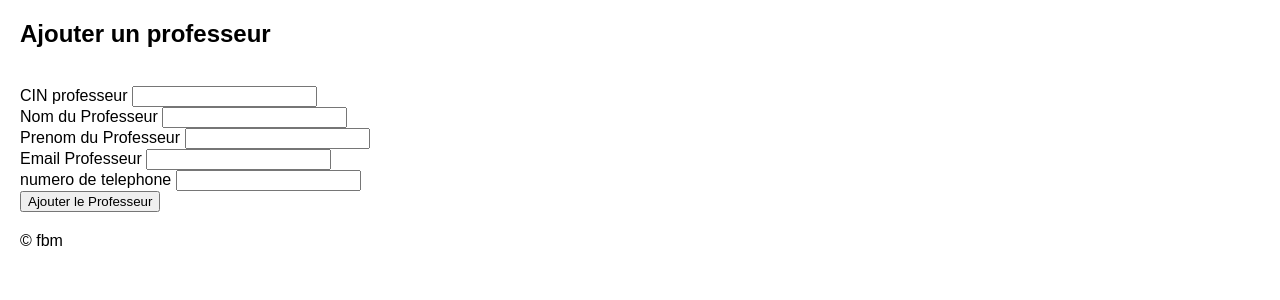
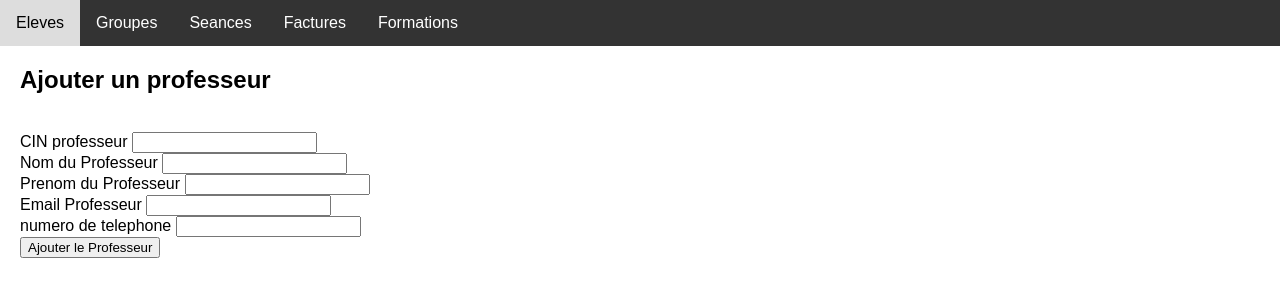
Before and after one commit to TFerhan/studies-management, a Flask app: page /ajouter_prof in a window 1280 px wide. Shown: the top 300 px of the page. Run offline with Flask 3, Linux system fonts and the light colour scheme; some libraries are stand-ins or nearby versions.

Commit message:
Update base.html

```diff
--- a/prj/templates/base.html
+++ b/prj/templates/base.html
@@ -1,26 +1,22 @@
-<!-- templates/base.html -->
-
 <!DOCTYPE html>
 <html lang="en">
 <head>
     <meta charset="UTF-8">
+    <meta http-equiv="X-UA-Compatible" content="IE=edge">
     <meta name="viewport" content="width=device-width, initial-scale=1.0">
     <link rel="stylesheet" href="{{ url_for('static', filename='css/style.css') }}">
-    <title>{% block title %}My Flask App{% endblock %}</title>
+    <title>{% block title %}FBM DBMS{% endblock %}</title>
 </head>
 <body>
+    <div class="navbar">
+        <a href="{{ url_for('eleves') }}">Eleves</a>
+        <a href="{{ url_for('groupes') }}">Groupes</a>
+        <a href="{{ url_for('seances') }}">Seances</a>
+        <a href="{{ url_for('factures') }}">Factures</a>
+        <a href="{{ url_for('formations') }}">Formations</a>
+    </div>
     <div class="container">
-        <header>
-            <nav>
-                <!-- Your navigation links or menu if needed -->
-            </nav>
-        </header>
-        <main role="main">
-            {% block content %}{% endblock %}
-        </main>
-        <footer class="mt-4 text-center">
-            &copy; fbm
-        </footer>
+        {% block content %}{% endblock %}
     </div>
 </body>
 </html>
```
